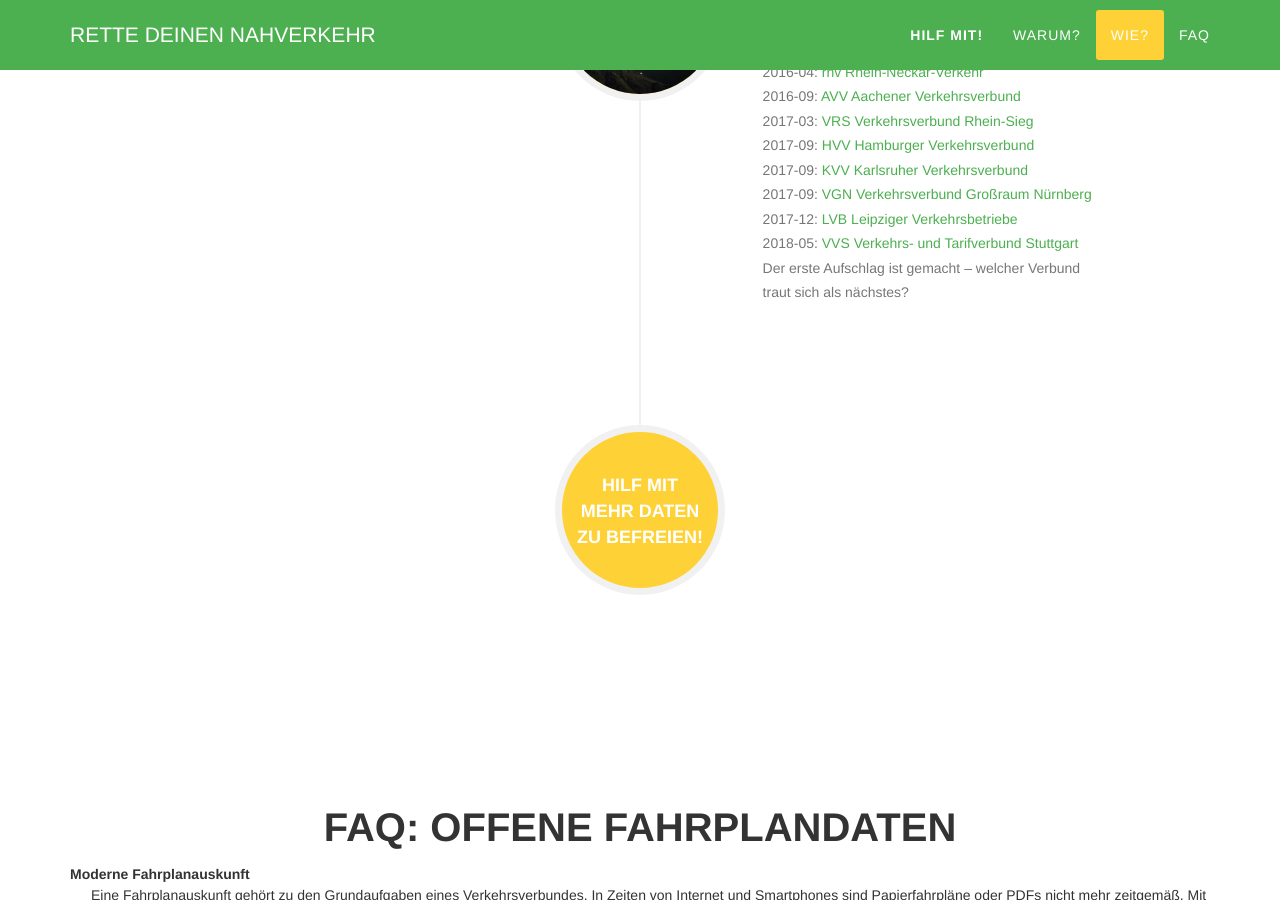
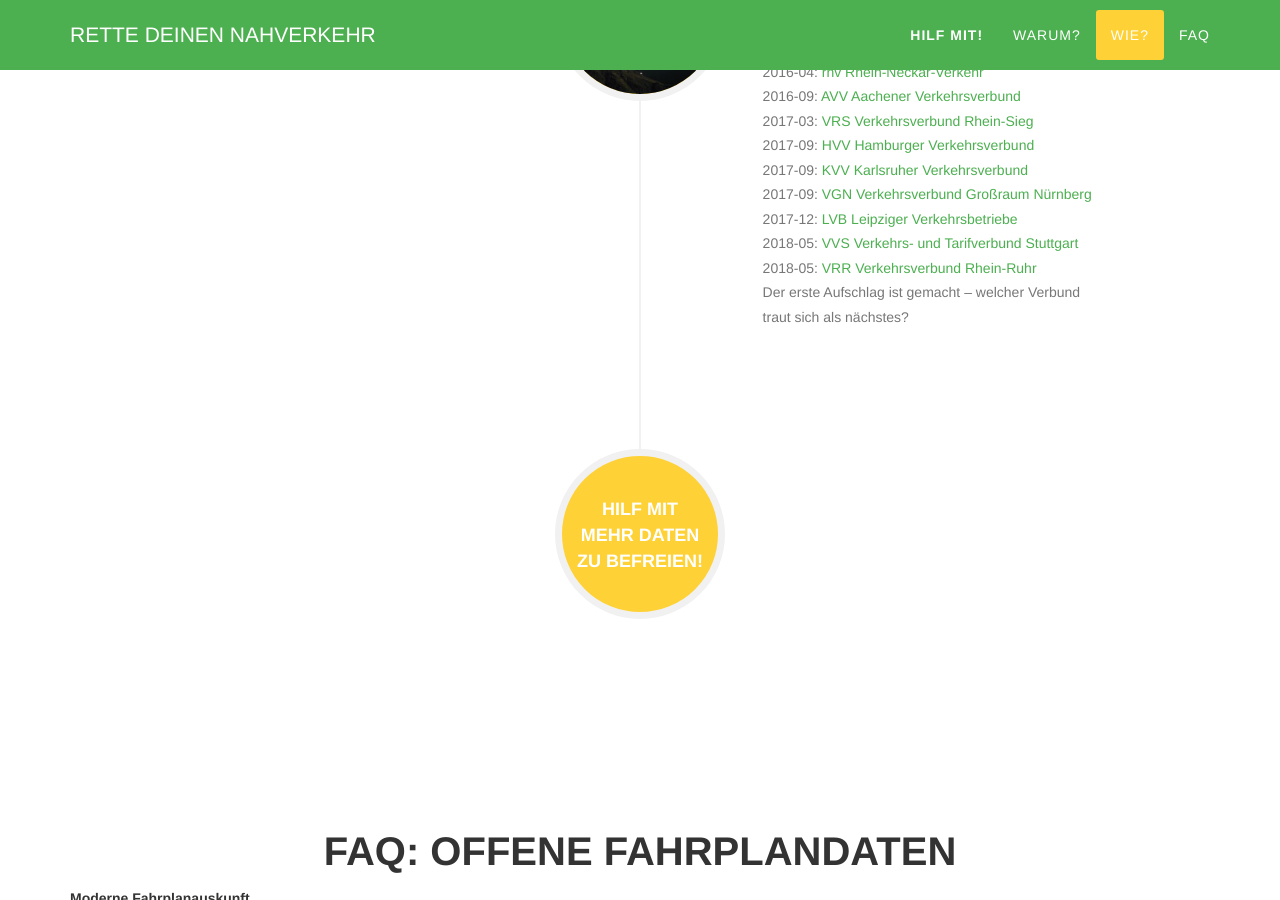
Before and after one commit to okfde/rettedeinennahverkehr, a Jekyll site: the page built from index.html, in a window 1280 px wide and 900 px high, scrolled down 3612 px. Built offline with Jekyll 4.4.1, drawn with Linux system fonts in a browser that asks for light colours; comment, search, counter and statistics services are not loaded.

Commit message:
added VRR

```diff
--- a/_includes/how.html
+++ b/_includes/how.html
@@ -83,6 +83,8 @@
                                         <br>
                                         2018-05: <a href="https://www.openvvs.de/dataset/gtfs-daten">VVS Verkehrs- und Tarifverbund Stuttgart</a>
                                         <br>
+                                        2018-05: <a href="https://www.opendata-oepnv.de/dataset/soll-fahrplandaten-vrr-gtfs">VRR Verkehrsverbund Rhein-Ruhr</a>
+                                        <br>
                                         Der erste Aufschlag ist gemacht – welcher Verbund traut sich als nächstes?
                                     </p>
                                 </div>
```
